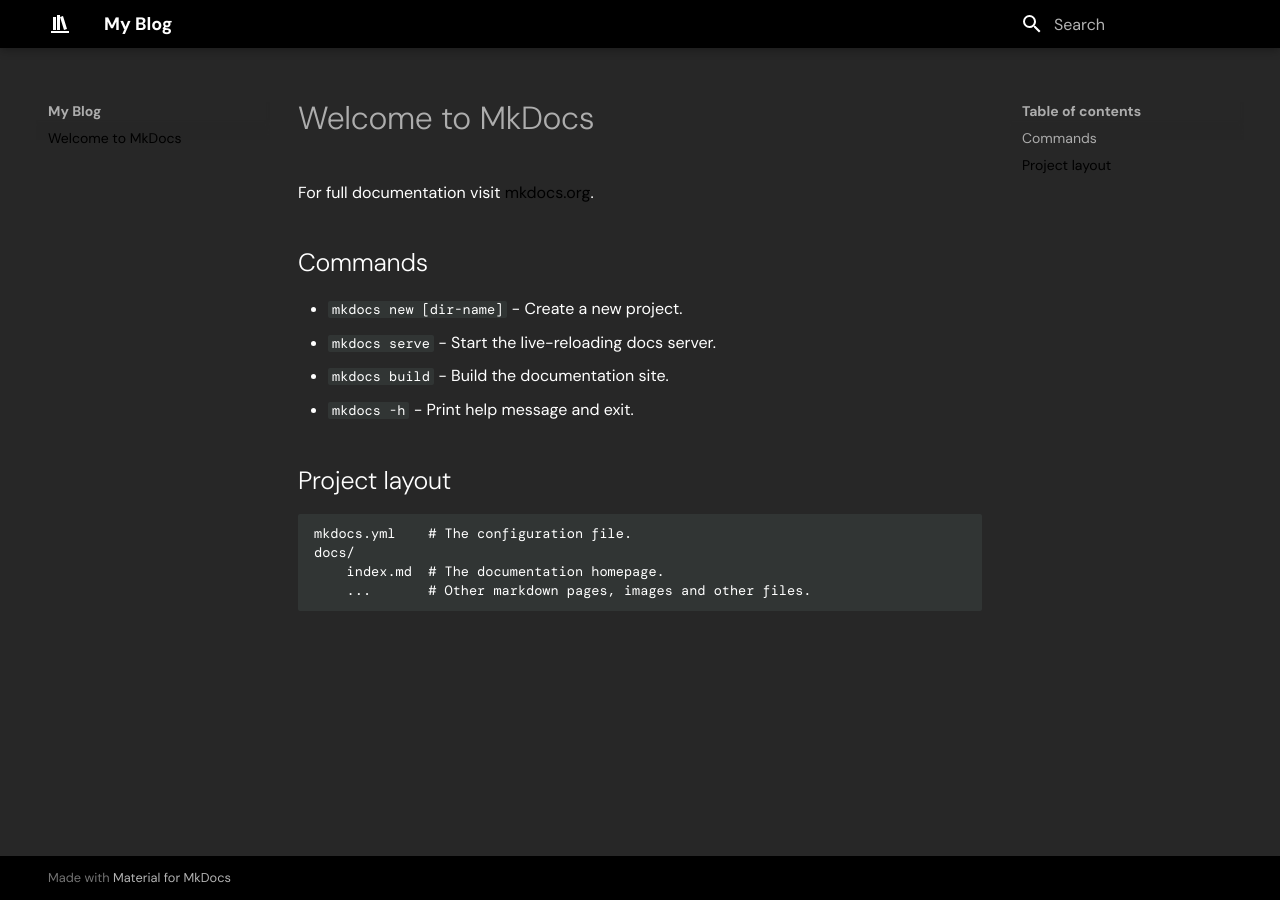
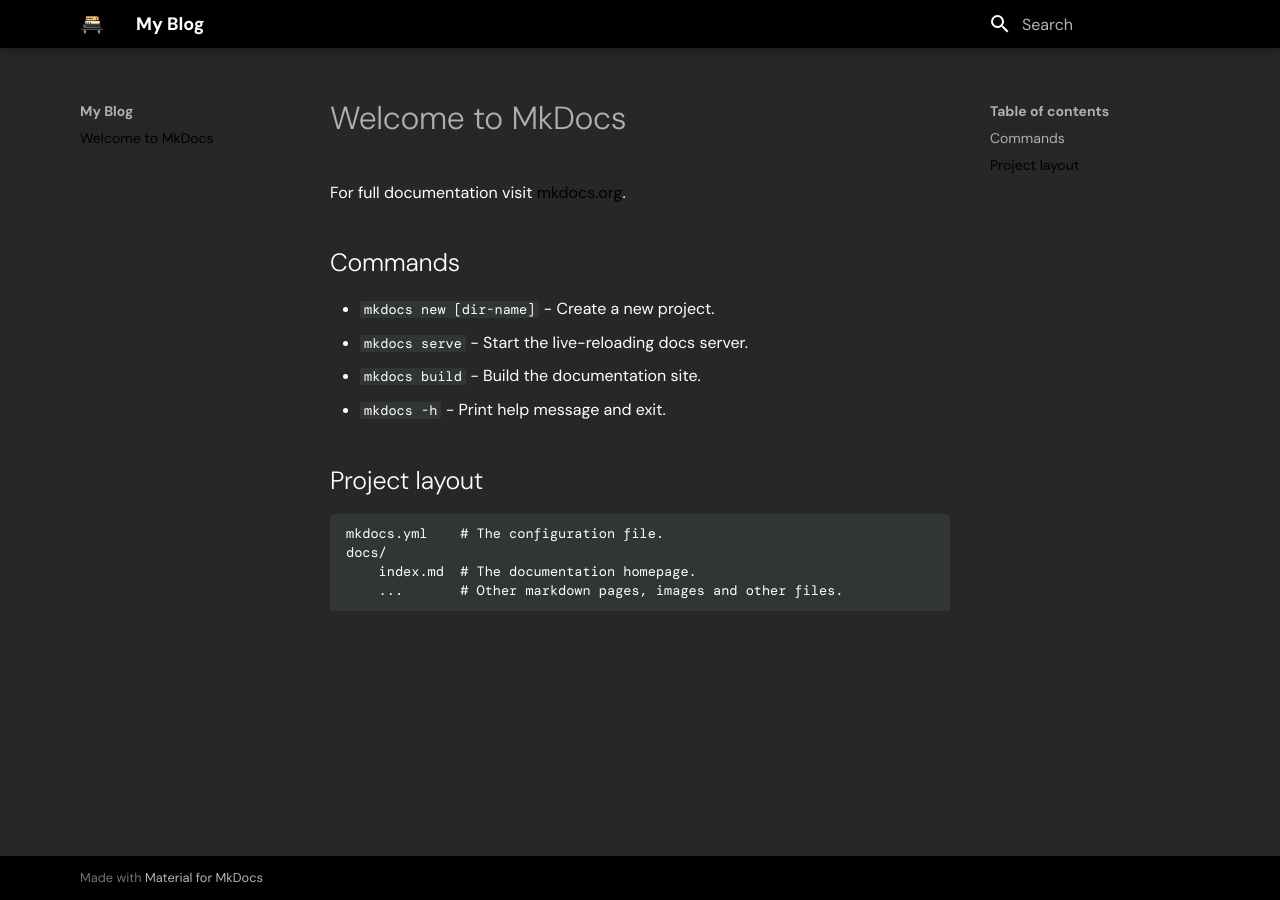
Before and after one commit to khulenikhil/blog, an MkDocs documentation site: the page built from docs/index.md, in a window 1280 px wide. Built offline with MkDocs 1.6.1 and Material for MkDocs 9.7.7, drawn with Linux system fonts in a browser that asks for light colours; some web fonts are replaced.

Commit message:
Updated Favicon and logo

```diff
--- a/docs/stylesheets/extra.css
+++ b/docs/stylesheets/extra.css
@@ -43,9 +43,9 @@
 
 [data-md-color-scheme="custom"] {
     --md-default-fg-color: white;
-    --md-default-fg-color--light: rgb(173, 173, 173);
+    --md-default-fg-color--light: rgb(175, 175, 175);
     --md-default-fg-color--lighter: lightgrey;
-    --md-default-fg-color--lightest: rgb(189, 189, 189);
+    --md-default-fg-color--lightest: rgb(58, 58, 58);
     --md-default-bg-color: rgb(39, 39, 39);
     --md-default-bg-color--light: rgb(53, 53, 53);
     --md-default-bg-color--lighter: rgb(117, 117, 117);
@@ -93,5 +93,5 @@
 }
 
 .md-grid {
-    max-width: 95%;
+    max-width: 90%;
 }
--- a/mkdocs.yml
+++ b/mkdocs.yml
@@ -2,8 +2,8 @@
 
 theme:
   name: material
-  icon:
-    logo: material/bookshelf
+  logo: assets/favicon.svg
+  favicon: assets/favicon.svg
   font:
     text: DM Sans
     code: DM Mono
```
Also changed, not shown: docs/assets/favicon.svg (added), 1 other file.
